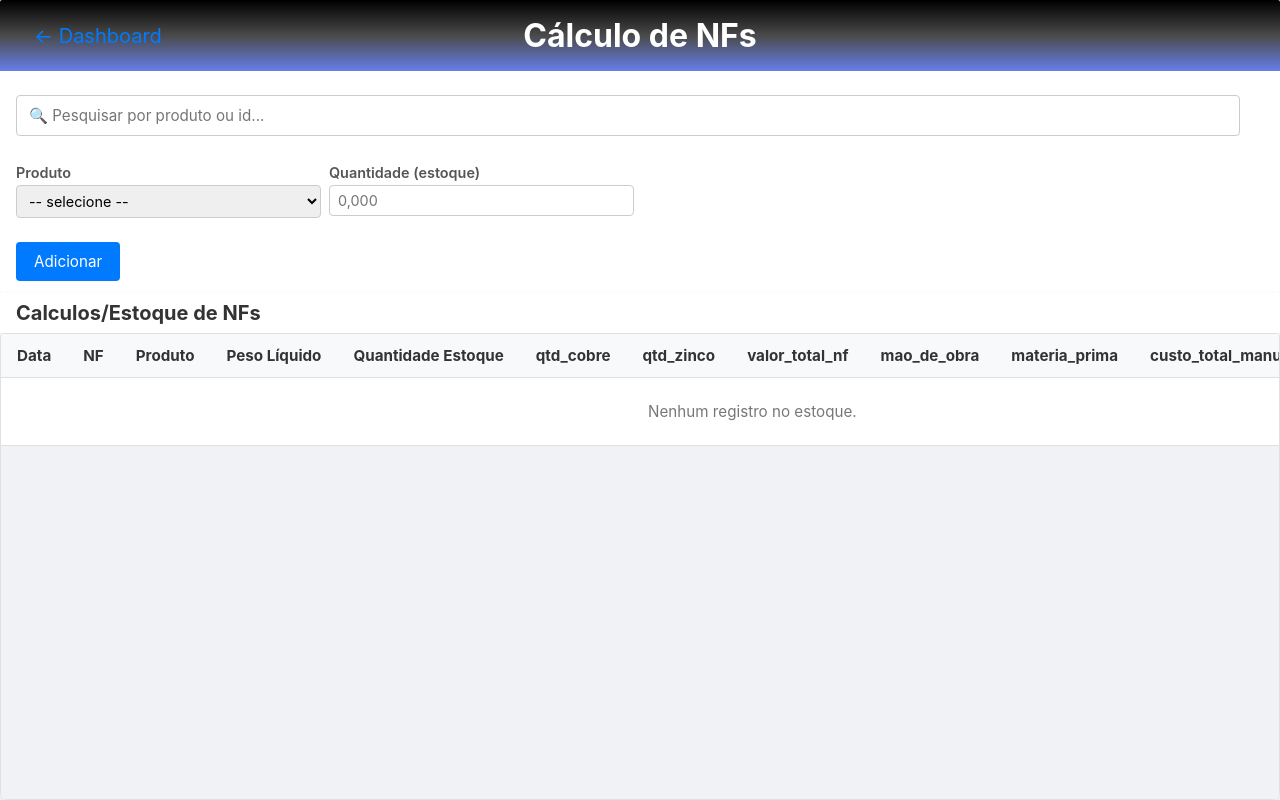
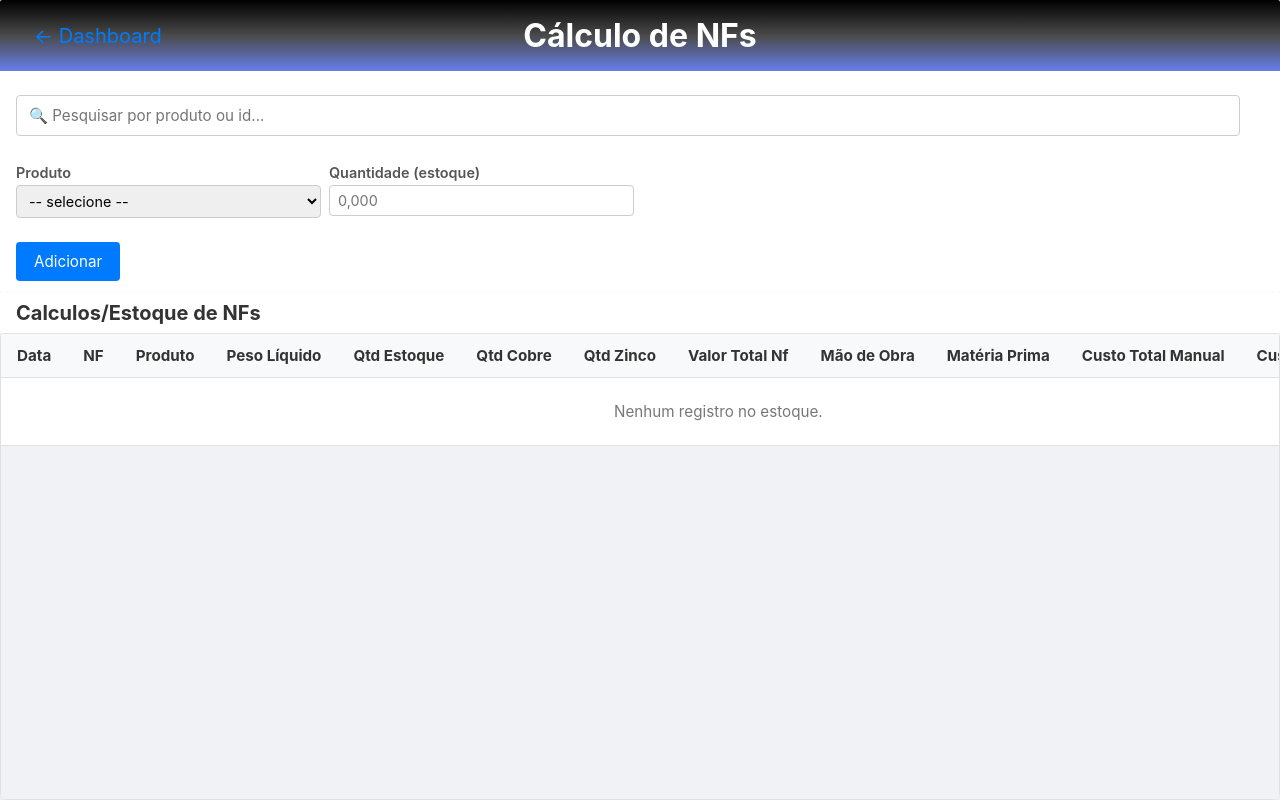
Before and after one commit to EloimColossette/Sistema-de-M-dio-Custo-Web, a Flask app: page /calculo_nfs/ in a window 1280 px wide. Run offline with Flask 3, Linux system fonts and the light colour scheme; the visitor is signed in with stand-in values (Sample User, id 1); data that the repository does not hold is empty; some libraries are stand-ins or nearby versions.

Commit message:
Atualizando o git

```diff
--- a/templates/calculo_nfs.html
+++ b/templates/calculo_nfs.html
@@ -70,14 +70,14 @@
                 <th>NF</th>
                 <th>Produto</th>
                 <th>Peso Líquido</th>
-                <th>Quantidade Estoque</th>
-                <th>qtd_cobre</th>
-                <th>qtd_zinco</th>
-                <th>valor_total_nf</th>
-                <th>mao_de_obra</th>
-                <th>materia_prima</th>
-                <th>custo_total_manual</th>
-                <th>custo_total</th>
+                <th>Qtd Estoque</th>
+                <th>Qtd Cobre</th>
+                <th>Qtd Zinco</th>
+                <th>Valor Total Nf</th>
+                <th>Mão de Obra</th>
+                <th>Matéria Prima</th>
+                <th>Custo Total Manual</th>
+                <th>Custo Total</th>
                 <th class="col-actions">Ações</th>
               </tr>
             </thead>
```
